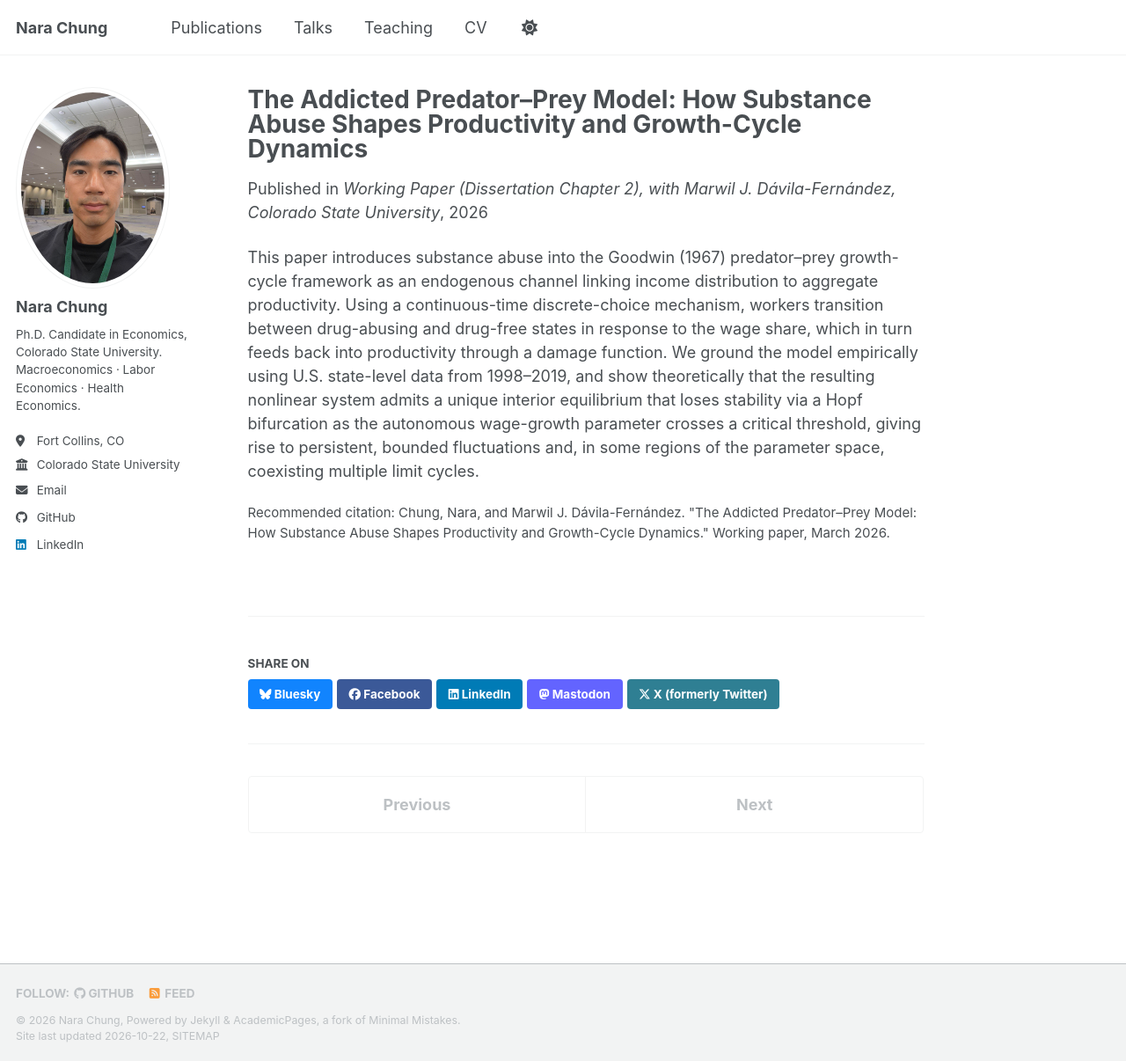
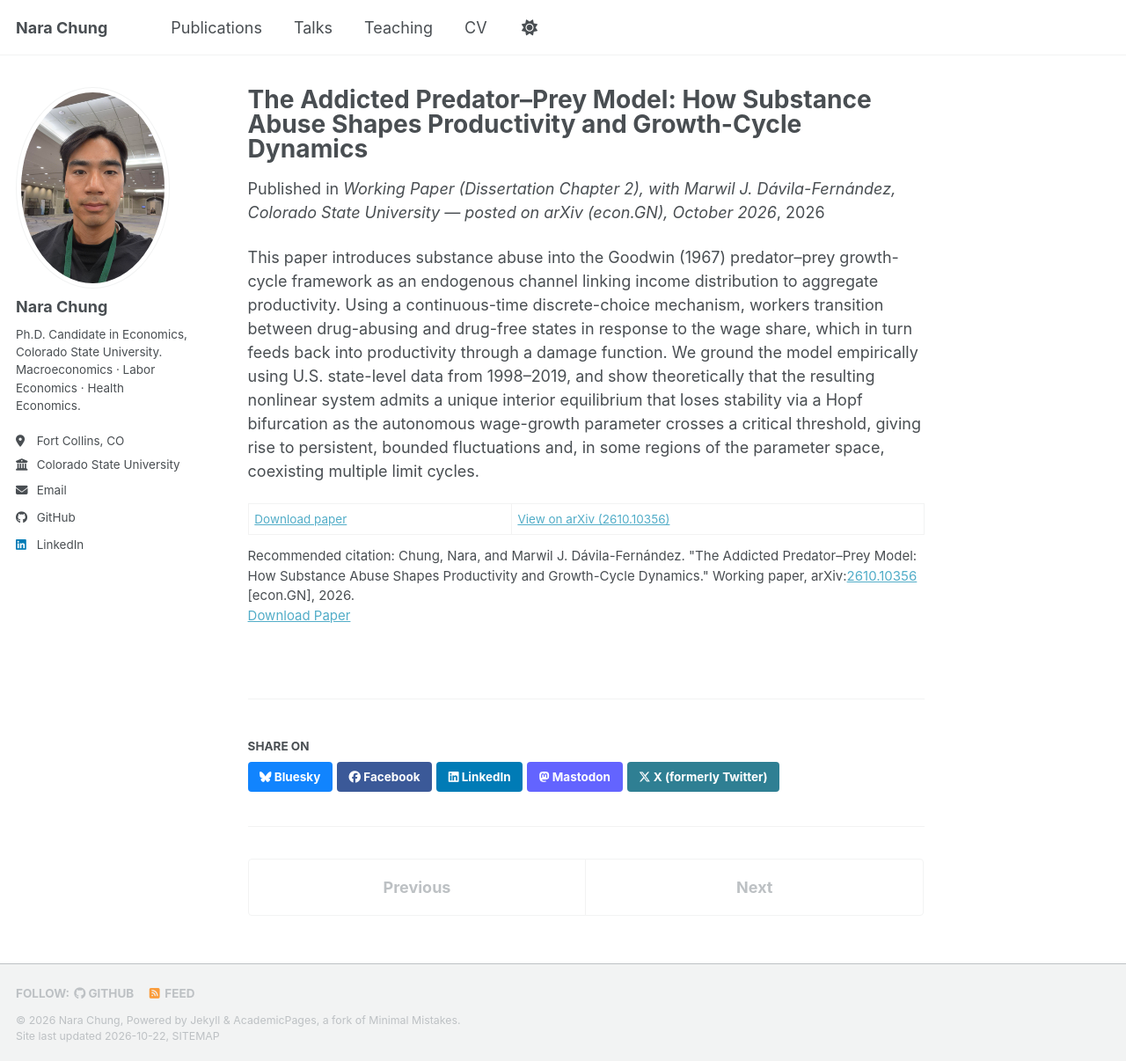
Before and after one commit to raraland18/raraland18.github.io, a Jekyll site: the page built from _publications/2026-03-01-addicted-predator-prey-model.md, in a window 1280 px wide and 1206 px high. Shown: the whole window at 88% size. Built offline with Jekyll 4.4.1, drawn with Linux system fonts in a browser that asks for light colours; a style sheet for code colours, icons or effects is not loaded.

Commit message:
Attach Chapter 2 working paper and note arXiv registration
Add files/working_paper_ch2_addicted_predator_prey.pdf (arXiv v1),
restore the Download Paper link on the Addicted Predator-Prey entry,
and indicate the paper is posted on arXiv (2610.10356, econ.GN) in the
venue line, citation, and entry body.

Co-Authored-By: Claude Sonnet 5.5 <noreply@anthropic.com>
Claude-Session: https://claude.ai/code/session_01NPtgPZLLo4wfVYvQXDonJv

```diff
--- a/_publications/2026-03-01-addicted-predator-prey-model.md
+++ b/_publications/2026-03-01-addicted-predator-prey-model.md
@@ -5,7 +5,10 @@ category: workingpapers
 permalink: /publication/addicted-predator-prey-model
 excerpt: 'With Marwil J. Dávila-Fernández. Introduces substance abuse into the Goodwin growth-cycle model as an endogenous channel linking income distribution to aggregate productivity, and shows the system bifurcates into persistent, bounded fluctuations above a critical threshold.'
 date: 2026-03-01
-venue: 'Working Paper (Dissertation Chapter 2), with Marwil J. Dávila-Fernández, Colorado State University'
-citation: 'Chung, Nara, and Marwil J. Dávila-Fernández. &quot;The Addicted Predator&ndash;Prey Model: How Substance Abuse Shapes Productivity and Growth-Cycle Dynamics.&quot; Working paper, March 2026.'
+venue: 'Working Paper (Dissertation Chapter 2), with Marwil J. Dávila-Fernández, Colorado State University &mdash; posted on arXiv (econ.GN), October 2026'
+paperurl: '/files/working_paper_ch2_addicted_predator_prey.pdf'
+citation: 'Chung, Nara, and Marwil J. Dávila-Fernández. &quot;The Addicted Predator&ndash;Prey Model: How Substance Abuse Shapes Productivity and Growth-Cycle Dynamics.&quot; Working paper, arXiv:<a href="https://arxiv.org/abs/2610.10356">2610.10356</a> [econ.GN], 2026.'
 ---
 This paper introduces substance abuse into the Goodwin (1967) predator&ndash;prey growth-cycle framework as an endogenous channel linking income distribution to aggregate productivity. Using a continuous-time discrete-choice mechanism, workers transition between drug-abusing and drug-free states in response to the wage share, which in turn feeds back into productivity through a damage function. We ground the model empirically using U.S. state-level data from 1998&ndash;2019, and show theoretically that the resulting nonlinear system admits a unique interior equilibrium that loses stability via a Hopf bifurcation as the autonomous wage-growth parameter crosses a critical threshold, giving rise to persistent, bounded fluctuations and, in some regions of the parameter space, coexisting multiple limit cycles.
+
+[Download paper](/files/working_paper_ch2_addicted_predator_prey.pdf) | [View on arXiv (2610.10356)](https://arxiv.org/abs/2610.10356)
```
Also changed, not shown: 1 other file.
